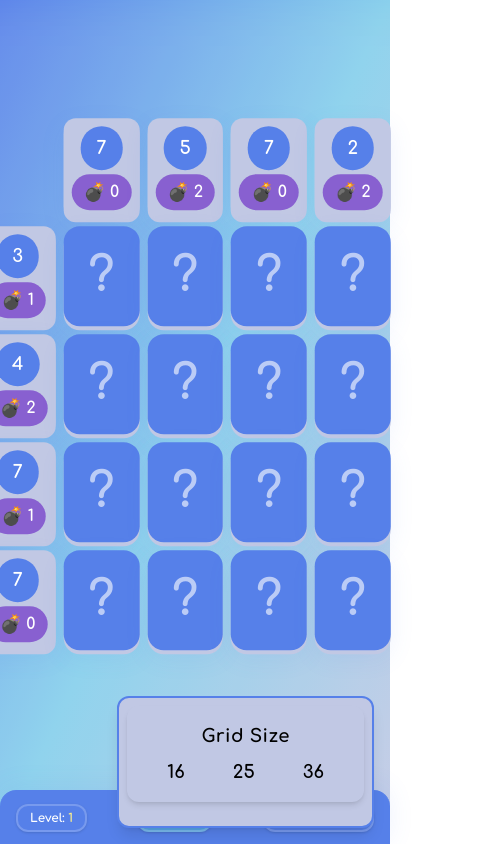
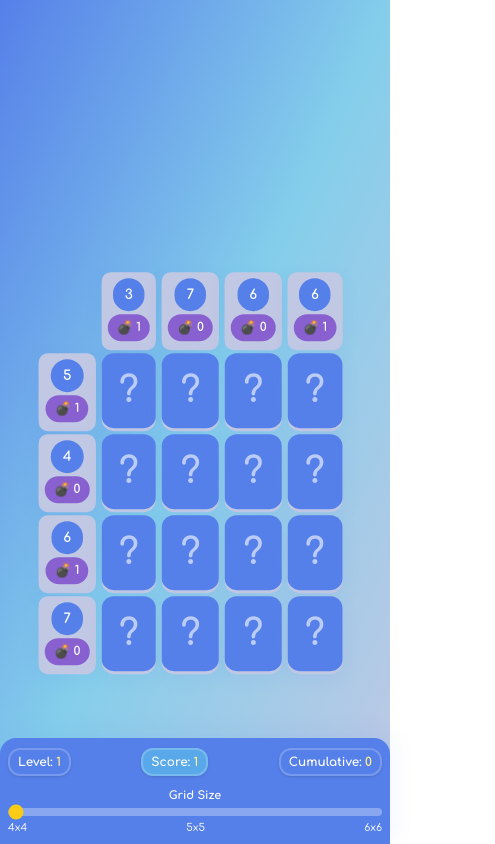
Before and after one commit to alirabbani97/tap-boom-game, a React (Vite) app: page / in a window 390 px wide. Shown: the whole page, 495 px wide, since content can reach past the window. Built offline with nearby package versions, Linux system fonts and the light colour scheme; a web font is replaced by a local one; what @midudev/tailwind-animations would draw is missing.

Commit message:
fixed grid responsiveness, improved bomb and values distribution

```diff
--- a/src/App.tsx
+++ b/src/App.tsx
@@ -1,5 +1,5 @@
 import { useEffect, useState, useRef } from "react";
-import LevelSlider from "./components/LevelSlider";
+// import LevelSlider from "./components/LevelSlider";
 import GameGrid from "./components/GameGrid";
 import InfoDock from "./components/InfoDock";
 import LevelUpAlert from "./components/LevelUpAlert";
@@ -17,6 +17,7 @@ function App() {
   const levelUpTimeout = useRef<number | null>(null);
   const [nTiles, setNTiles] = useState<number>(16); // For LevelSlider only
   const [manualGridSize, setManualGridSize] = useState<boolean>(false);
+  const [gridLocked, setGridLocked] = useState(false);
 
   // LevelSlider handler
   const handleGridSizeChange = (size: number) => {
@@ -28,16 +29,19 @@ function App() {
     setRestartKey((k) => k + 1);
     setNTiles(size);
     setManualGridSize(true);
+    setGridLocked(false);
   };
 
   // Level up handler
   const handleLevelComplete = (levelScore: number) => {
     setShowLevelUp(true);
     setCumulativeScore((prev) => prev + levelScore);
+    setGridLocked(true);
     levelUpTimeout.current = setTimeout(() => {
       setShowLevelUp(false);
       setLevel((prev) => prev + 1);
       setScore(1);
+      setGridLocked(false);
     }, 3000);
   };
 
@@ -45,6 +49,7 @@ function App() {
   const handleBombFound = () => {
     setBombFound(true);
     setWin(false);
+    setGridLocked(true);
   };
 
   // Score change handler
@@ -61,6 +66,7 @@ function App() {
     setBombFound(false);
     setWin(false);
     setManualGridSize(false);
+    setGridLocked(false);
   };
 
   // Clean up timeout on unmount
@@ -71,12 +77,11 @@ function App() {
   }, []);
 
   return (
-    <div className="app min-h-screen min-w-screen flex flex-col items-center justify-center font-comfortaa bg-gradient-to-br from-primaryblue via-lightblue to-lavender">
+    <div className="app min-h-screen w-full flex flex-col items-center justify-center font-comfortaa bg-gradient-to-br from-primaryblue via-lightblue to-lavender relative overflow-x-hidden">
       {/* Level Up Alert */}
       <LevelUpAlert showLevelUp={showLevelUp} level={level} />
 
       {/* Overlay for Game Over or Win */}
-
       <GameOverModal
         bombFound={bombFound}
         win={win}
@@ -84,9 +89,11 @@ function App() {
         cumulativeScore={cumulativeScore}
         handleRestart={handleRestart}
       />
-      {/* Main Game Grid, centered and a bit towards the top */}
-      <div className="absolute top-1/2 left-1/2  -translate-x-1/2 -translate-y-1/2  w-[600px] h-[600px] min-h-[100vh] bg-white/10  blur-xl " />
-      <div className="absolute top-1/2 left-1/2  -translate-x-[69%] -translate-y-[60%] min-h-[60vh]">
+      {/* Main Game Grid, centered and responsive */}
+      <div className="absolute inset-0 flex items-center justify-center -z-10">
+        <div className="w-full h-full max-w-[430px] max-h-[90vh] bg-white/10 blur-xl rounded-3xl" />
+      </div>
+      <div className="flex flex-col items-center justify-center w-full max-w-[430px] px-2 pt-8 pb-32 mx-auto">
         <GameGrid
           key={restartKey + "-" + level + "-" + nTiles}
           level={level}
@@ -94,17 +101,20 @@ function App() {
           manualGridSize={manualGridSize}
           bombFound={bombFound}
           win={win}
+          gridLocked={gridLocked}
           onLevelComplete={handleLevelComplete}
           onBombFound={handleBombFound}
           onScoreChange={handleScoreChange}
         />
       </div>
       {/* Docked header/navbar at the bottom */}
-      <InfoDock level={level} score={score} cumulativeScore={cumulativeScore} />
-      {/* Development: Grid Sizer in bottom right */}
-      <div className="fixed bottom-4 right-4 z-50 bg-lavender rounded-xl shadow-lg p-2 border-2 border-primaryblue animate-navbar-fade">
-        <LevelSlider gridSize={nTiles} setGridSize={handleGridSizeChange} />
-      </div>
+      <InfoDock
+        level={level}
+        score={score}
+        cumulativeScore={cumulativeScore}
+        gridSize={nTiles}
+        setGridSize={handleGridSizeChange}
+      />
     </div>
   );
 }
--- a/src/components/GameGrid.tsx
+++ b/src/components/GameGrid.tsx
@@ -3,6 +3,7 @@ import { shuffle } from "../utils/shuffle";
 import { MIN_TILE_SIZE } from "../constants/layout";
 import TileButton from "./TileButton";
 import HintTiles from "./HintTIles";
+import { cn } from "../utils/cn";
 
 type TtileData = {
   value: number;
@@ -15,6 +16,7 @@ type GameGridProps = {
   manualGridSize: boolean;
   bombFound: boolean;
   win: boolean;
+  gridLocked?: boolean;
   onLevelComplete: (score: number) => void;
   onBombFound: () => void;
   onScoreChange: (score: number) => void;
@@ -28,6 +30,7 @@ const GameGrid = ({
   manualGridSize,
   bombFound,
   win,
+  gridLocked = false,
   onLevelComplete,
   onBombFound,
   onScoreChange,
@@ -38,23 +41,22 @@ const GameGrid = ({
   if (!manualGridSize) {
     if (level >= 1 && level <= 5) {
       gridTiles = 16;
-      maxBombs = Math.floor(Math.random() * 2) + 3; // 3 or 4 bombs
+      maxBombs = 2;
     } else if (level >= 6 && level <= 10) {
       gridTiles = 25;
-      maxBombs = Math.floor(Math.random() * 2) + 4; // 4 or 5 bombs
-    } else if (gridTiles === 25) {
-      maxBombs = 4;
-    } else if (gridTiles === 36) {
-      maxBombs = Math.floor(Math.random() * 2) + 5;
+      maxBombs = Math.floor(Math.random() * 2) + 2; // 2 or 3 bombs
+    } else if (level >= 11) {
+      gridTiles = 36;
+      maxBombs = 3;
     }
   } else {
     // Manual mode: use nTiles and scale bombs accordingly
     if (gridTiles === 16) {
-      maxBombs = Math.floor(Math.random() * 2) + 3; // 3 or 4 bombs
+      maxBombs = 2;
     } else if (gridTiles === 25) {
-      maxBombs = Math.floor(Math.random() * 2) + 4; // 4 or 5 bombs
+      maxBombs = Math.floor(Math.random() * 2) + 2; // 2 or 3 bombs
     } else if (gridTiles === 36) {
-      maxBombs = Math.floor(Math.random() * 2) + 5;
+      maxBombs = 3;
     }
   }
   const SQRT_N_Tiles = Math.sqrt(gridTiles);
@@ -74,15 +76,15 @@ const GameGrid = ({
     const totalTiles = gridTiles;
     const bombs = Array(maxBombs).fill(0);
     const nonBombTiles = totalTiles - maxBombs;
-    // 1s always fill 50%
-    const n1 = Math.floor(nonBombTiles * 0.5);
-    // 2s and 3s share the other 50%, but 3s never exceed 25% and never drop below 10%
-    const max3 = Math.floor(nonBombTiles * 0.25);
+    // 1s always fill 60%
+    const n1 = Math.floor(nonBombTiles * 0.6);
+    // 3s never exceed 20% and never drop below 10%
     const min3 = Math.ceil(nonBombTiles * 0.1);
-    const remaining = nonBombTiles - n1;
+    const max3 = Math.floor(nonBombTiles * 0.2);
+    // 3s: random between min3 and max3
     let n3 = Math.floor(Math.random() * (max3 - min3 + 1)) + min3;
-    if (n3 > remaining) n3 = remaining;
-    const n2 = remaining - n3;
+    if (n3 > nonBombTiles - n1) n3 = nonBombTiles - n1; // can't exceed available tiles
+    const n2 = nonBombTiles - n1 - n3;
     const nonBombValues = [
       ...Array(n3).fill(3),
       ...Array(n2).fill(2),
@@ -141,7 +143,13 @@ const GameGrid = ({
 
   // Tile flip logic
   const flipCard = (rowIndex: number, colIndex: number) => {
-    if (tilesData[rowIndex][colIndex].isFlipped || bombFound || win) return;
+    if (
+      tilesData[rowIndex][colIndex].isFlipped ||
+      bombFound ||
+      win ||
+      gridLocked
+    )
+      return;
     const tile = tilesData[rowIndex][colIndex];
     const isBomb = tile.value === 0;
     setTilesData((prevTilesData) =>
@@ -208,24 +216,28 @@ const GameGrid = ({
             flipCard={() => !tile?.isFlipped && flipCard(row - 1, col - 1)}
             cardFlipped={tile?.isFlipped}
             lastTile={gridTiles}
+            disabled={gridLocked}
           />
         );
       }
     }
   }
+
+  console.log(SQRT_N_Tiles);
   return (
     <div
-      className="grid aspect-square font-comfortaa"
+      className={cn(
+        "grid scale-75 sm:scale-100  aspect-square font-comfortaa w-full max-w-[430px] max-h-[70vw] sm:max-h-[430px] mx-auto",
+        {
+          "-translate-x-4 sm:-translate-x-0": SQRT_N_Tiles === 4,
+          "-translate-x-10 sm:-translate-x-11": SQRT_N_Tiles === 5,
+          "-translate-x-[4.5rem] sm:-translate-x-24": SQRT_N_Tiles === 6,
+        }
+      )}
       style={{
         gridTemplateColumns: `repeat(${SQRT_N_Tiles + 1}, 1fr)`,
         gridTemplateRows: `repeat(${SQRT_N_Tiles + 1}, 1fr)`,
         gap: `${GAP}px`,
-        width: frameSize,
-        height: frameSize,
-        maxWidth: "100vw",
-        maxHeight: "70vh",
-        minWidth: 0,
-        minHeight: 0,
       }}
     >
       {gridCells}
--- a/src/components/InfoDock.tsx
+++ b/src/components/InfoDock.tsx
@@ -1,20 +1,33 @@
+import LevelSlider from "./LevelSlider";
+
 type InfoDockProps = {
   level: number;
   score: number;
   cumulativeScore: number;
+  gridSize: number;
+  setGridSize: (size: number) => void;
 };
 
-const InfoDock = ({ level, score, cumulativeScore }: InfoDockProps) => (
-  <div className="fixed bottom-0 left-1/2 transform -translate-x-1/2 w-full max-w-[600px] bg-primaryblue border-t-2 border-primaryblue shadow-[0_-4px_24px_0_rgba(88,128,233,0.10)] flex flex-row items-center justify-between gap-4 px-4 py-3 z-40 rounded-t-2xl animate-navbar-fade">
-    <span className="text-xs sm:text-base font-bold text-white bg-primaryblue rounded-xl px-3 py-1 border-2 border-white/20 shadow">
+const InfoDock = ({
+  level,
+  score,
+  cumulativeScore,
+  gridSize,
+  setGridSize,
+}: InfoDockProps) => (
+  <div className="fixed bottom-0 left-1/2 transform -translate-x-1/2 w-full max-w-[430px] bg-primaryblue border-t-2 border-primaryblue shadow-[0_-4px_24px_0_rgba(88,128,233,0.10)] flex flex-wrap sm:flex-row  items-center justify-between gap-2 px-2 py-2 z-40 rounded-t-2xl animate-navbar-fade">
+    <span className="text-xs sm:text-base font-bold text-white bg-primaryblue rounded-xl px-2 py-1 border-2 border-white/20 shadow mb-1 sm:mb-0">
       Level: <span className="text-yellow-200">{level}</span>
     </span>
-    <span className="text-xs sm:text-base font-bold text-white bg-skyblue/70 rounded-xl px-3 py-1 border-2 border-white/20 shadow">
+    <span className="text-xs sm:text-base font-bold text-white bg-skyblue/70 rounded-xl px-2 py-1 border-2 border-white/20 shadow mb-1 sm:mb-0">
       Score: <span className="text-yellow-200">{score}</span>
     </span>
-    <span className="text-xs sm:text-base font-bold text-white bg-primaryblue rounded-xl px-3 py-1 border-2 border-white/20 shadow">
+    <span className="text-xs sm:text-base font-bold text-white bg-primaryblue rounded-xl px-2 py-1 border-2 border-white/20 shadow mb-1 sm:mb-0">
       Cumulative: <span className="text-yellow-200">{cumulativeScore}</span>
     </span>
+    <div className="w-full  flex justify-center">
+      <LevelSlider gridSize={gridSize} setGridSize={setGridSize} />
+    </div>
   </div>
 );
 
--- a/src/components/LevelSlider.tsx
+++ b/src/components/LevelSlider.tsx
@@ -1,3 +1,5 @@
+import React from "react";
+
 export default function LevelSlider({
   gridSize,
   setGridSize,
@@ -5,23 +7,30 @@ export default function LevelSlider({
   gridSize: number;
   setGridSize: (size: number) => void;
 }) {
+  // Map slider positions to grid sizes
+  const sliderMarks = [16, 25, 36];
+  const sliderValue = sliderMarks.indexOf(gridSize);
+
   return (
-    <div className="card bg-base-200 shadow-md rounded-xl p-4 flex flex-col items-center mb-4 w-fit">
-      <div className="text-lg font-extrabold mb-2 text-primary tracking-wide">
+    <div className="flex flex-col items-center w-full min-w-0">
+      <label className="text-[0.7rem] font-bold text-white mb-1">
         Grid Size
-      </div>
-      <div className="btn-group">
-        {[16, 25, 36].map((size) => (
-          <button
-            key={size}
-            className={`btn btn-lg rounded-full font-bold text-lg px-6 ${
-              gridSize === size ? "btn-primary" : "btn-ghost"
-            }`}
-            onClick={() => setGridSize(size)}
-          >
-            {size}
-          </button>
-        ))}
+      </label>
+      <div className="flex flex-col items-center w-full min-w-0">
+        <input
+          type="range"
+          min={0}
+          max={2}
+          step={1}
+          value={sliderValue}
+          onChange={(e) => setGridSize(sliderMarks[parseInt(e.target.value)])}
+          className="w-full accent-yellow-400 h-2 rounded-lg appearance-none bg-white/30 focus:outline-none focus:ring-2 focus:ring-yellow-300"
+        />
+        <div className="flex w-full justify-between mt-1 text-[0.65rem] text-white">
+          <span>4x4</span>
+          <span>5x5</span>
+          <span>6x6</span>
+        </div>
       </div>
     </div>
   );
--- a/src/components/TileButton.tsx
+++ b/src/components/TileButton.tsx
@@ -7,6 +7,7 @@ type TTileButton = {
   cardFlipped: boolean | undefined;
   value: number | null;
   index: number;
+  disabled?: boolean;
   // tilePx?: number;
 };
 
@@ -18,12 +19,13 @@ export default function TileButton({
   value,
   flipCard,
   cardFlipped,
+  disabled = false,
 }: // borderTiles,
 // tilePx = 60,
 TTileButton) {
   return (
     <button
-      disabled={cardFlipped}
+      disabled={cardFlipped || disabled}
       className={`
         w-full h-full
         flex items-center justify-center
@@ -41,7 +43,7 @@ TTileButton) {
               : "bg-green-200 border-green-400 text-green-900 scale-95"
             : "bg-primaryblue border-primaryblue text-white hover:bg-lightblue hover:scale-105"
         }
-        ${cardFlipped ? "" : "cursor-pointer"}
+        ${cardFlipped || disabled ? "" : "cursor-pointer"}
         animate-tile-float
       `}
       style={{
```
Also changed, not shown: src/components/GameOverModal.tsx (+5 -11 lines), src/components/LevelUpAlert.tsx (+4 -5 lines), src/components/ScreenOverlay.tsx (added, +30 -0 lines).
